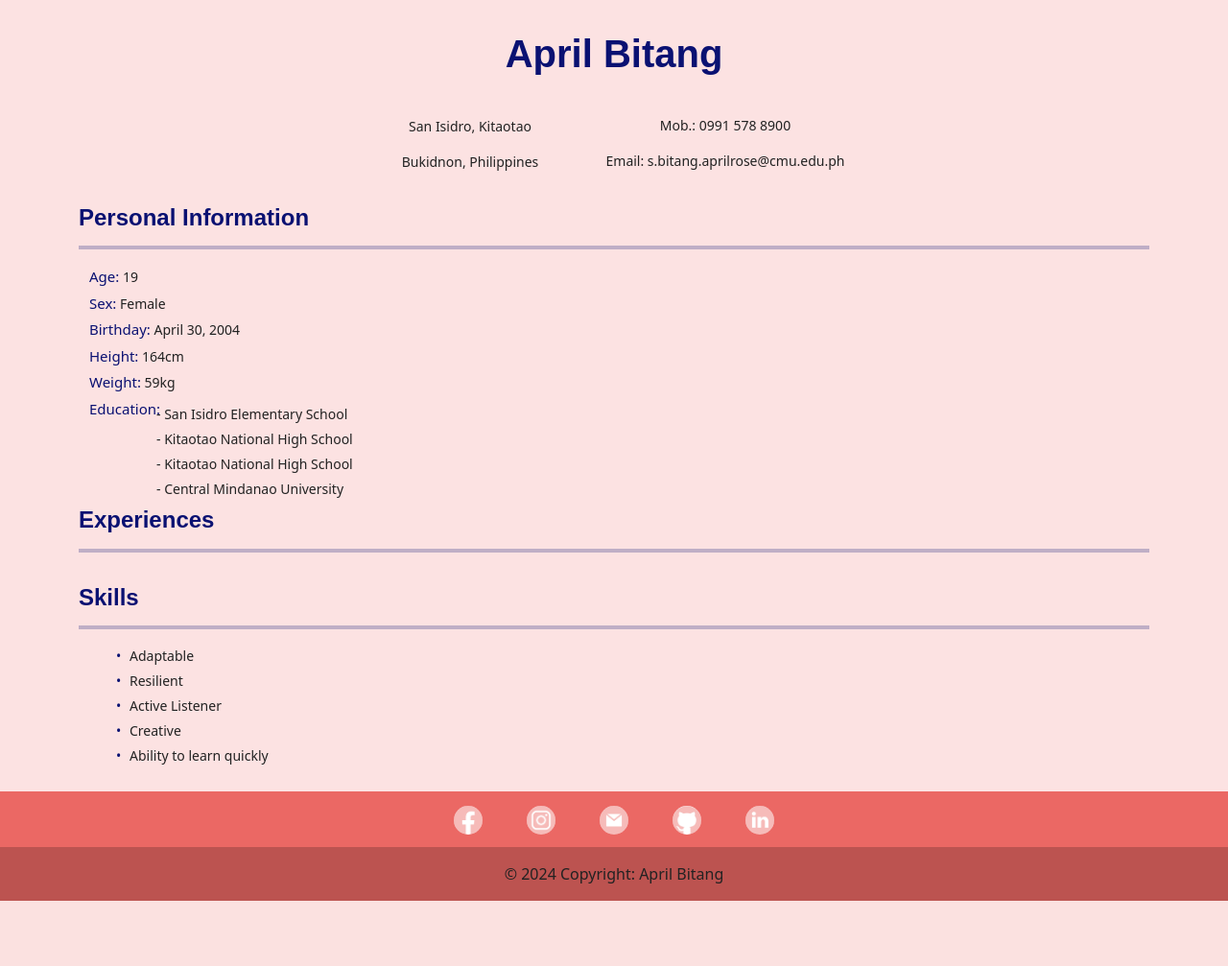
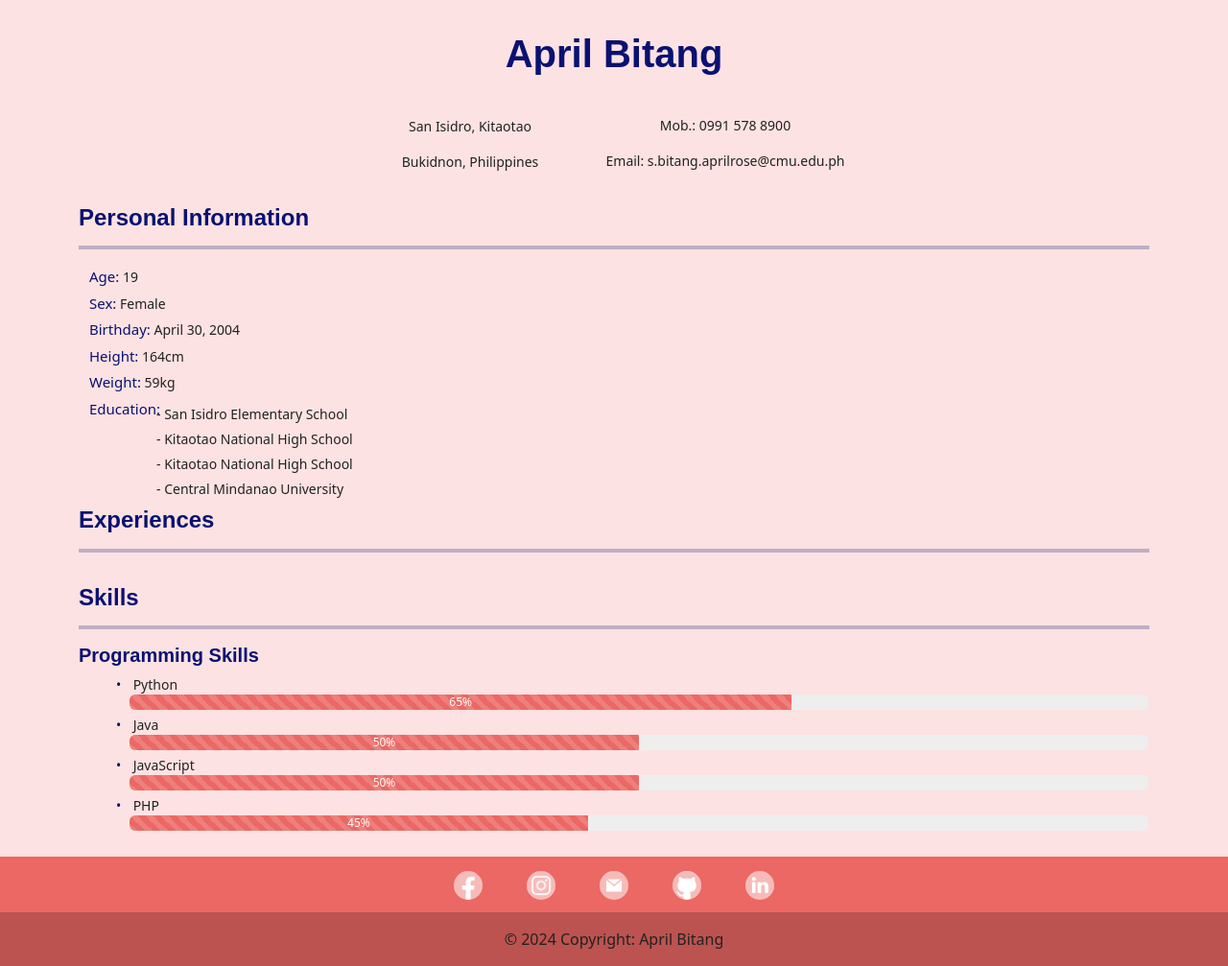
Before and after one commit to MsEphryll/SimpleWebSite, a PHP site: page /webmaster.php in a window 1280 px wide. Shown: the part 59-1066 px from the top of the page at 96% size. Before the commit the page ends 998 px from the top, so only its background shows below. Run offline with PHP 8.4, Linux system fonts and the light colour scheme; some web fonts are replaced.

Commit message:
Update webmaster.php

```diff
--- a/webmaster.php
+++ b/webmaster.php
@@ -126,16 +126,33 @@
   <hr>
   <p></p>
   <div>
+    <h5>Programming Skills</h5>
     <ul>
-      <li>Adaptable</li>
-      <li>Resilient</li>
-      <li>Active Listener</li>
-      <li>Creative</li>
-      <li>Ability to learn quickly</li>
+      <li>
+        Python
+        <div class="progress">
+          <div class="progress-bar progress-bar-striped" role="progressbar" aria-valuenow="65" aria-valuemin="0" aria-valuemax="100" style="width: 65%; ">65%</div>
+        </div>
+      </li>
+      <li>
+        Java
+        <div class="progress">
+          <div class="progress-bar progress-bar-striped" role="progressbar" aria-valuenow="65" aria-valuemin="0" aria-valuemax="100" style="width: 50%; ">50%</div>
+      </li>
+      <li>
+        JavaScript
+        <div class="progress">
+          <div class="progress-bar progress-bar-striped" role="progressbar" aria-valuenow="65" aria-valuemin="0" aria-valuemax="100" style="width: 50%; ">50%</div>
+      </li>
+      <li>
+        PHP
+        <div class="progress">
+          <div class="progress-bar progress-bar-striped" role="progressbar" aria-valuenow="65" aria-valuemin="0" aria-valuemax="100" style="width: 45%; ">45%</div>
+      </li>
     </ul>
   </div>
 </div>';
-  ?>
+?>
 
 <!-- </div> -->
 <?php include 'templates/footer.php' ?>
```
